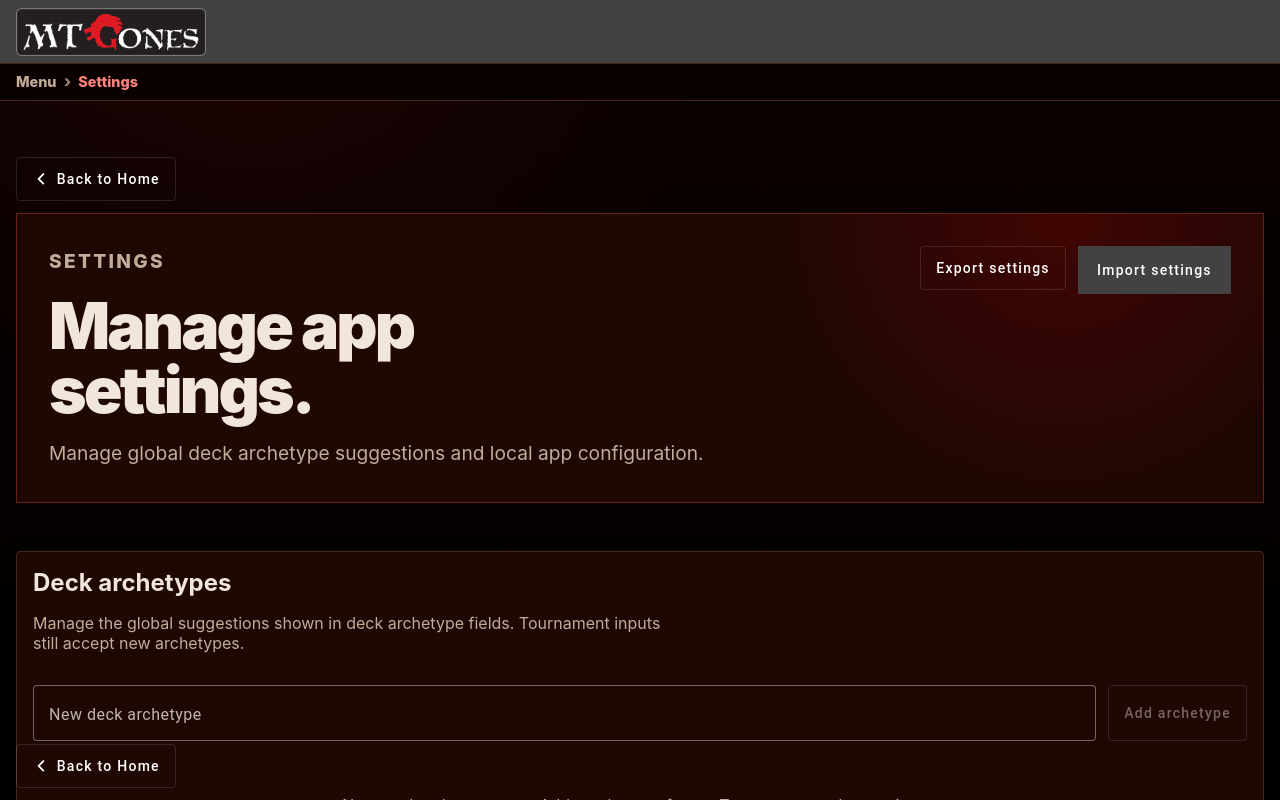
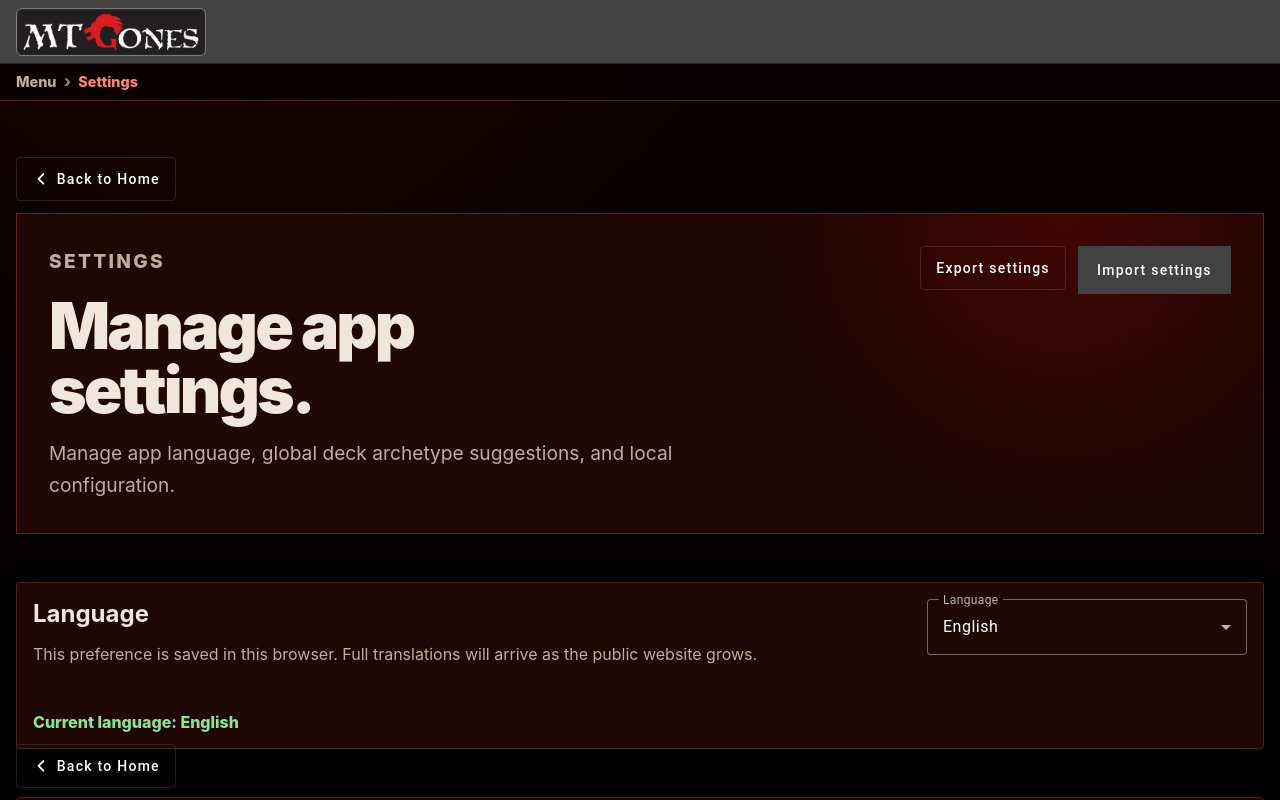
Before and after one commit to AronGomu/gones, an Angular app: page /settings in a window 1280 px wide. Shown: the top 800 px of the page. Built offline with nearby package versions, Linux system fonts and the light colour scheme.

Commit message:
Restore settings language preference

```diff
--- a/src/app/features/settings/settings.component.ts
+++ b/src/app/features/settings/settings.component.ts
@@ -5,6 +5,7 @@ import { MatCardModule } from '@angular/material/card';
 import { MatDialog } from '@angular/material/dialog';
 import { MatFormFieldModule } from '@angular/material/form-field';
 import { MatInputModule } from '@angular/material/input';
+import { MatSelectModule } from '@angular/material/select';
 import { firstValueFrom } from 'rxjs';
 import { BackButtonComponent } from '../../shared/back-button.component';
 import { DeckArchetypeSettingsService, parseAppSettings, normalizeArchetypeName } from '../../shared/deck-archetype-settings.service';
@@ -14,7 +15,7 @@ import { saveJsonFile } from '../../shared/save-json-file';
 
 @Component({
   standalone: true,
-  imports: [FormsModule, MatButtonModule, MatCardModule, MatFormFieldModule, MatInputModule, BackButtonComponent],
+  imports: [FormsModule, MatButtonModule, MatCardModule, MatFormFieldModule, MatInputModule, MatSelectModule, BackButtonComponent],
   template: `
     <gones-back-button [link]="['/']" label="Back to Home" position="top" />
     <section class="info-page settings-page" aria-labelledby="settings-title">
@@ -22,7 +23,7 @@ import { saveJsonFile } from '../../shared/save-json-file';
         <div class="settings-hero-copy">
           <p class="kicker">Settings</p>
           <h1 id="settings-title">Manage app settings.</h1>
-          <p>Manage global deck archetype suggestions and local app configuration.</p>
+          <p>Manage app language, global deck archetype suggestions, and local configuration.</p>
         </div>
         <div class="settings-hero-actions" aria-label="Settings import and export actions">
           <button mat-stroked-button type="button" (click)="exportSettings()" [disabled]="settingsImporting()">Export settings</button>
@@ -31,6 +32,25 @@ import { saveJsonFile } from '../../shared/save-json-file';
         </div>
         @if (settingsMessage()) { <p class="settings-saved settings-hero-status" role="status">{{ settingsMessage() }}</p> }
       </div>
+
+      <mat-card class="panel settings-panel">
+        <mat-card-content>
+          <div class="settings-row">
+            <div>
+              <h2>Language</h2>
+              <p class="muted">This preference is saved in this browser. Full translations will arrive as the public website grows.</p>
+            </div>
+            <mat-form-field appearance="outline" class="settings-language-field">
+              <mat-label>Language</mat-label>
+              <mat-select [ngModel]="language()" (ngModelChange)="setLanguage($event)">
+                <mat-option value="en">English</mat-option>
+                <mat-option value="fr">Français</mat-option>
+              </mat-select>
+            </mat-form-field>
+          </div>
+          <p class="settings-saved" role="status">Current language: {{ languageLabel() }}</p>
+        </mat-card-content>
+      </mat-card>
 
       <mat-card class="panel settings-panel">
         <mat-card-content>
@@ -81,15 +101,26 @@ import { saveJsonFile } from '../../shared/save-json-file';
   `
 })
 export class SettingsComponent {
+  private readonly deckArchetypes = inject(DeckArchetypeSettingsService);
+  private readonly dialog = inject(MatDialog);
+  readonly language = signal(this.deckArchetypes.currentLanguage());
   readonly newArchetype = signal('');
   readonly archetypeMessage = signal('');
   readonly settingsMessage = signal('');
   readonly archetypeSaving = signal(false);
   readonly settingsImporting = signal(false);
   readonly archetypeEdits = signal<Record<string, string>>({});
-  private readonly deckArchetypes = inject(DeckArchetypeSettingsService);
-  private readonly dialog = inject(MatDialog);
   readonly archetypes = this.deckArchetypes.archetypes;
+
+  async setLanguage(value: string): Promise<void> {
+    if (!await this.deckArchetypes.setLanguage(value)) return;
+    this.language.set(this.deckArchetypes.currentLanguage());
+    this.settingsMessage.set(`Language set to ${this.languageLabel()}.`);
+  }
+
+  languageLabel(): string {
+    return this.language() === 'fr' ? 'Français' : 'English';
+  }
 
   canAddNewArchetype(): boolean {
     const archetype = normalizeArchetypeName(this.newArchetype());
@@ -162,10 +193,10 @@ export class SettingsComponent {
     try {
       saveJsonFile(settings, `gones-settings-${new Date().toISOString().slice(0, 10)}.json`);
       this.settingsMessage.set('Settings exported.');
-      logBoundaryInfo('settings.export', { deckArchetypes: settings.deckArchetypes.length });
+      logBoundaryInfo('settings.export', { language: settings.language, deckArchetypes: settings.deckArchetypes.length });
     } catch (error) {
       this.settingsMessage.set('Could not export settings.');
-      logBoundaryError('settings.export', error, { deckArchetypes: settings.deckArchetypes.length });
+      logBoundaryError('settings.export', error, { language: settings.language, deckArchetypes: settings.deckArchetypes.length });
     }
   }
 
@@ -186,7 +217,7 @@ export class SettingsComponent {
       const confirmed = await firstValueFrom(this.dialog.open(ConfirmDialogComponent, {
         data: {
           title: 'Import settings',
-          message: `Replace your current settings with ${parsed.deckArchetypes.length} imported deck archetype${parsed.deckArchetypes.length === 1 ? '' : 's'}? This cannot be undone.`,
+          message: `Replace your current settings with ${parsed.deckArchetypes.length} imported deck archetype${parsed.deckArchetypes.length === 1 ? '' : 's'} and ${parsed.language === 'fr' ? 'French' : 'English'} language? This cannot be undone.`,
           confirmLabel: 'Replace settings',
           destructive: true
         }
@@ -197,11 +228,12 @@ export class SettingsComponent {
       }
 
       await this.deckArchetypes.replaceSettings(parsed);
+      this.language.set(parsed.language);
       this.newArchetype.set('');
       this.archetypeEdits.set({});
       this.archetypeMessage.set('');
-      this.settingsMessage.set(`Imported ${parsed.deckArchetypes.length} deck archetype${parsed.deckArchetypes.length === 1 ? '' : 's'}.`);
-      logBoundaryInfo('settings.import', { fileName: file.name, deckArchetypes: parsed.deckArchetypes.length });
+      this.settingsMessage.set(`Imported ${parsed.deckArchetypes.length} deck archetype${parsed.deckArchetypes.length === 1 ? '' : 's'} and ${this.languageLabel()} language.`);
+      logBoundaryInfo('settings.import', { fileName: file.name, language: parsed.language, deckArchetypes: parsed.deckArchetypes.length });
     } catch (error) {
       this.settingsMessage.set('Could not import settings. Use a valid JSON file.');
       logBoundaryError('settings.import', error, { fileName: file.name });
```
